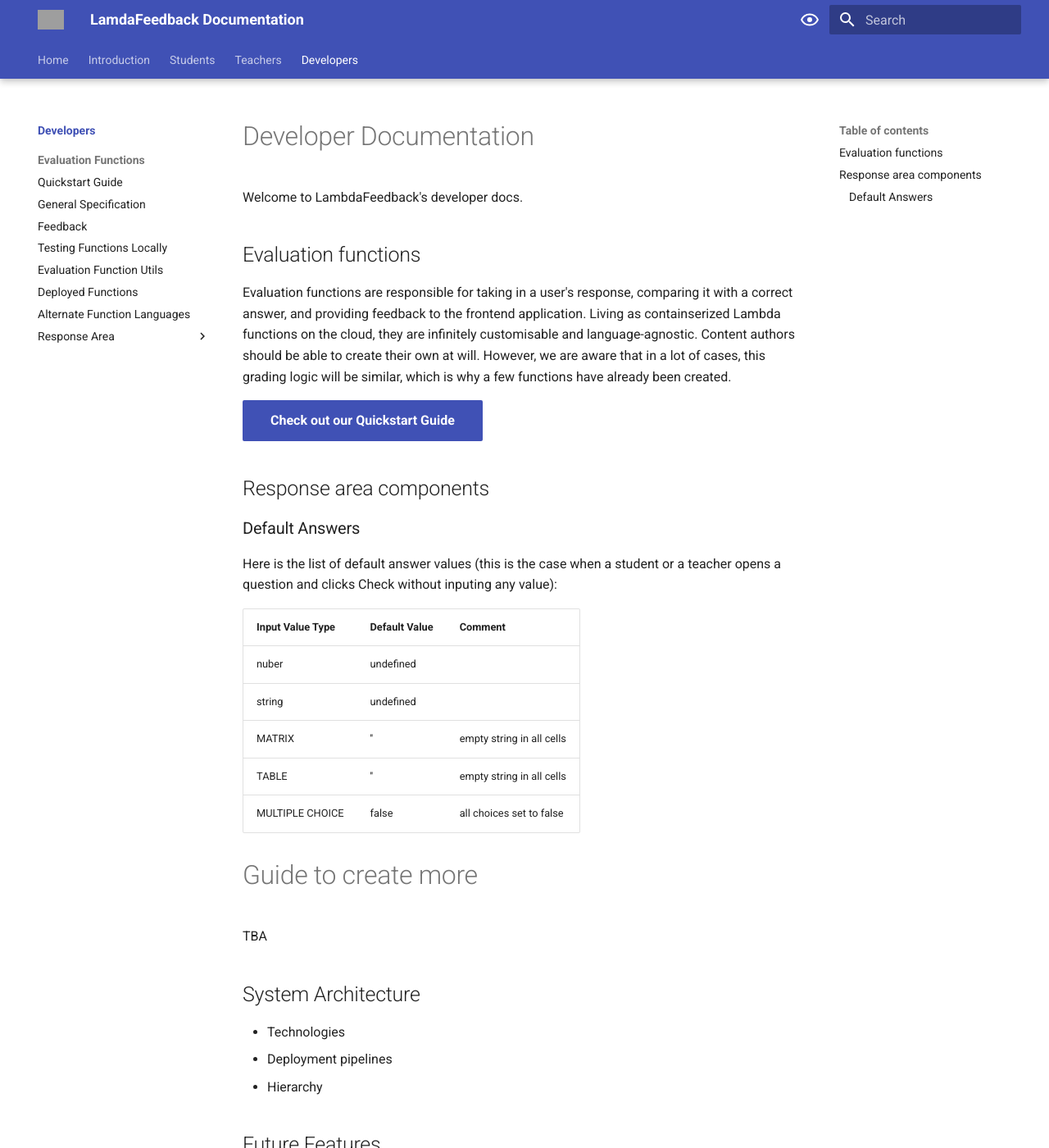
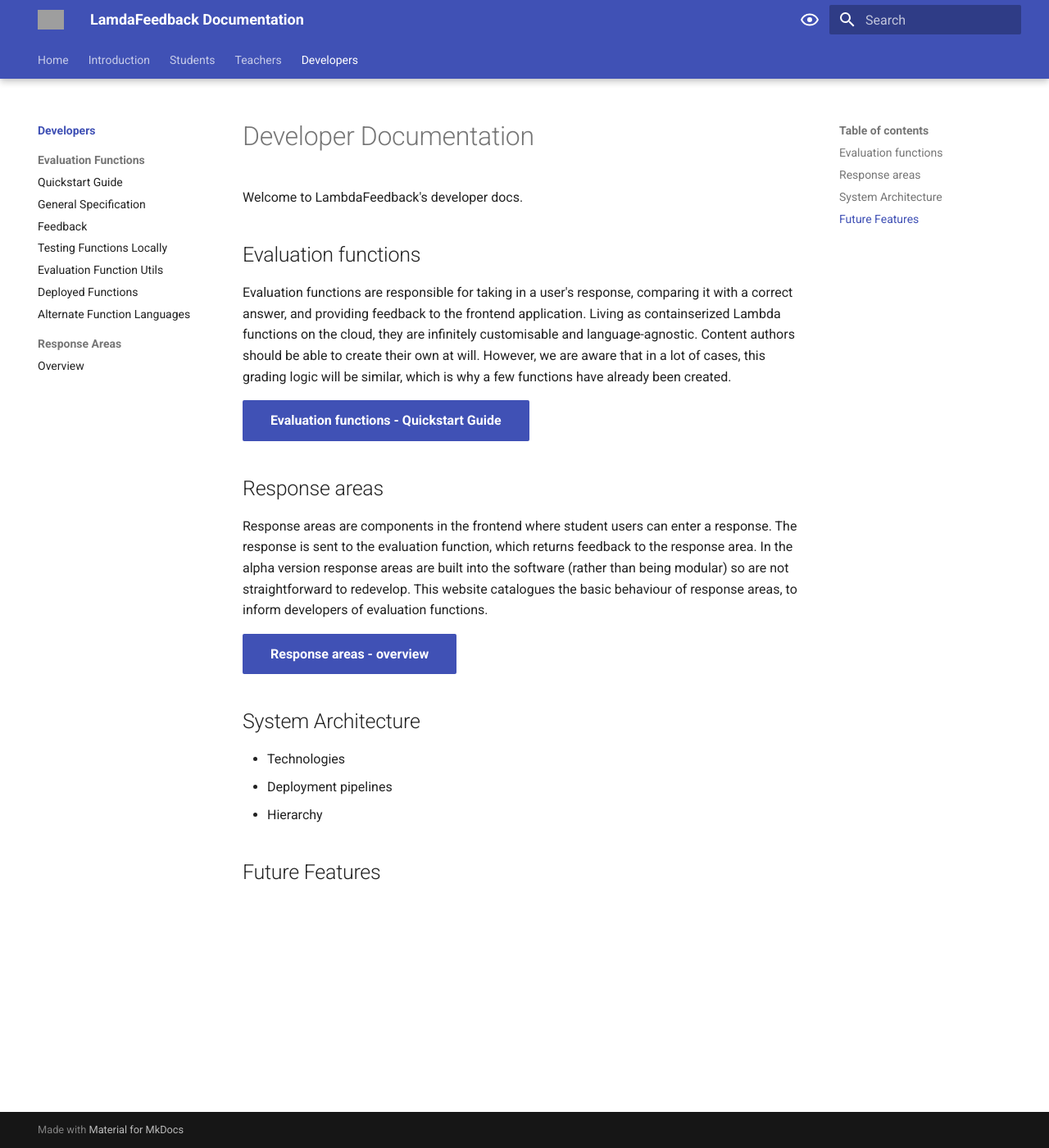
Before and after one commit to lambda-feedback/user-documentation, an MkDocs documentation site: the page built from docs/developer/index.md, in a window 1280 px wide and 1400 px high. Shown: the whole window at 82% size. Built offline with MkDocs 1.6.1 and Material for MkDocs 9.7.7, drawn with Linux system fonts in a browser that asks for light colours; grey boxes are pictures that could not be loaded.

```diff
--- a/docs/developer/index.md
+++ b/docs/developer/index.md
@@ -4,29 +4,16 @@ Welcome to LambdaFeedback's developer docs.
 ## Evaluation functions
 Evaluation functions are responsible for taking in a user's response, comparing it with a correct answer, and providing feedback to the frontend application. Living as containserized Lambda functions on the cloud, they are infinitely customisable and language-agnostic. Content authors should be able to create their own at will. However, we are aware that in a lot of cases, this grading logic will be similar, which is why a few functions have already been created.
 
-[Check out our Quickstart Guide](evaluation_functions/quickstart.md){ .md-button .md-button--primary }
+[Evaluation functions - Quickstart Guide](evaluation_functions/quickstart.md){ .md-button .md-button--primary }
 
 
 
-## Response area components
+## Response areas
 
-### Default Answers
+Response areas are components in the frontend where student users can enter a response. The response is sent to the evaluation function, which returns feedback to the response area. In the alpha version response areas are built into the software (rather than being modular) so are not straightforward to redevelop. This website catalogues the basic behaviour of response areas, to inform developers of evaluation functions.
 
-Here is the list of default answer values (this is the case when a student or a teacher opens a question and clicks Check without inputing any value):
+[Response areas - overview](response_areas/overview.md){ .md-button .md-button--primary}
 
-| Input Value Type | Default Value | Comment                   |
-| :---             | :---          | :---                      |
-| nuber            | undefined     |                           |
-| string           | undefined     |                           |
-| MATRIX           | ''            | empty string in all cells |
-| TABLE            | ''            | empty string in all cells |
-| MULTIPLE CHOICE  | false         | all choices set to false  |
-
-
-
-# Guide to create more
-
-TBA
 
 ## System Architecture
 - Technologies
--- a/mkdocs.yml
+++ b/mkdocs.yml
@@ -55,9 +55,8 @@ nav:
           - Deployed Functions:
               - "developer/evaluation_functions/index.md"
           - Alternate Function Languages: "developer/evaluation_functions/alternate_languages.md"
-          - Response Area:
-              - Creation Guide: "developer/placeholder.md"
-              - Specification: "developer/placeholder.md"
+      - Response Areas:
+          - Overview: "developer/response_areas/overview.md"
 # Configuration
 theme:
   name: material
@@ -110,6 +109,7 @@ extra_javascript:
 # Plugins
 plugins:
   - search
+  - git-revision-date
   - macros
   - evaldocsloader:
       functions_announce_endpoint: "http://localhost:5000/partial"
```
Also changed, not shown: docs/developer/response_areas/overview.md (added, +17 -0 lines).
